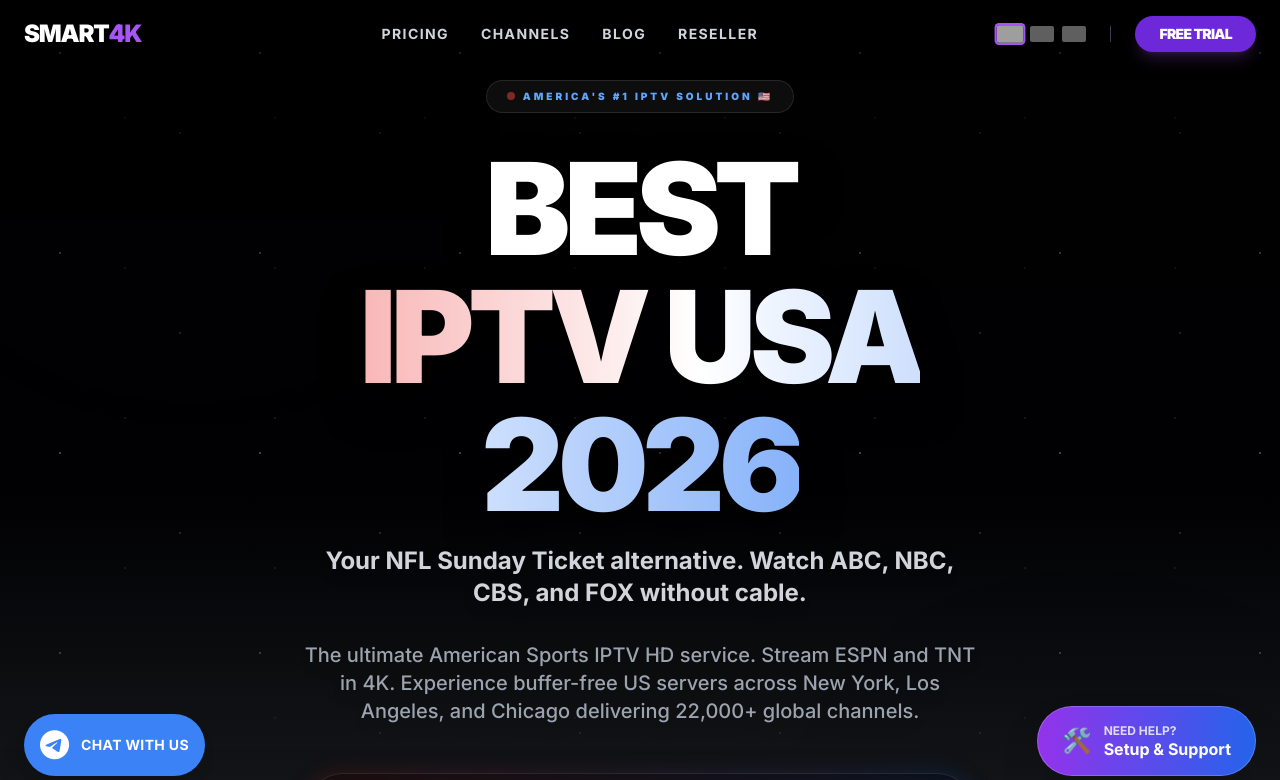
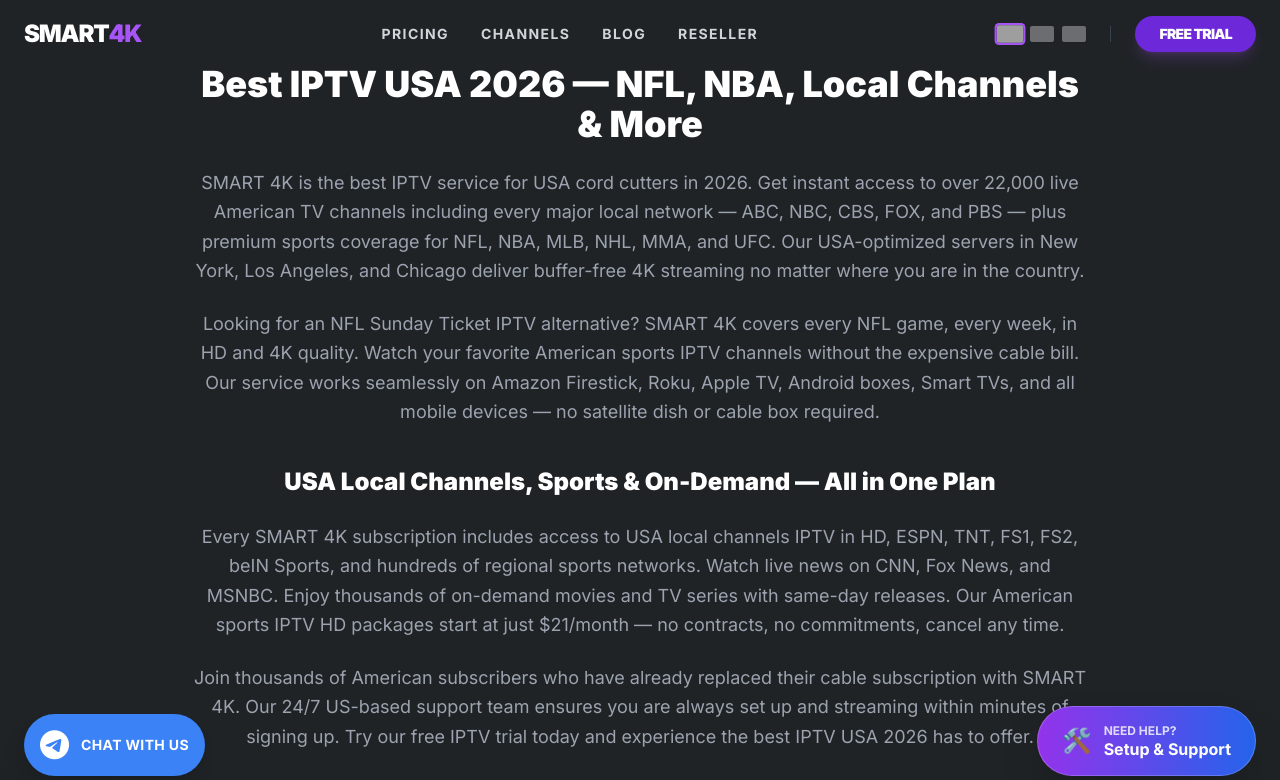
Before and after one commit to tayronsofy/orca4ktv, a Next.js app: page /iptv-usa in a window 1280 px wide. Shown: the top 780 px of the page. Built offline with nearby package versions, Linux system fonts and the light colour scheme; grey boxes are pictures that could not be loaded.

Commit message:
Your update description

```diff
--- a/app/iptv-canada/page.tsx
+++ b/app/iptv-canada/page.tsx
@@ -50,6 +50,42 @@
           })
         }}
       />
+      {/* SEO Content Block - server rendered for crawlers */}
+      <section className="bg-[#1f2326] py-16 px-4">
+        <div className="max-w-4xl mx-auto text-center space-y-6">
+          <h2 className="text-3xl md:text-4xl font-black text-white">
+            Best IPTV Canada 2026 — NHL, TSN, Sportsnet &amp; Canadian TV
+          </h2>
+          <p className="text-gray-400 text-lg leading-relaxed">
+            SMART 4K is the best IPTV Canada 2026 service for Canadian viewers looking to cut the cord without
+            missing a single game. As the ultimate NHL Center Ice IPTV alternative, we broadcast every NHL game
+            live — from the Toronto Maple Leafs to the Vancouver Canucks — in stunning HD and 4K quality.
+            Watch TSN and Sportsnet IPTV Canada, including every playoff series and Stanley Cup Final.
+          </p>
+          <p className="text-gray-400 text-lg leading-relaxed">
+            Beyond hockey, SMART 4K covers the entire Canadian sports calendar. Follow the CFL, NBA Toronto Raptors,
+            Blue Jays MLB games, and Canadian Premier League soccer — all live and buffer-free. Our Canadian local
+            news IPTV channels include CBC, Global TV, CTV, and Citytv across all major Canadian cities, keeping
+            you connected to local news and community programming wherever you are.
+          </p>
+          <h3 className="text-2xl font-black text-white pt-4">
+            French Canadian IPTV Channels &amp; National Sports Networks
+          </h3>
+          <p className="text-gray-400 text-lg leading-relaxed">
+            Quebec viewers can enjoy a full selection of French Canadian IPTV channels including TVA, RDS, V Télé,
+            and Télé-Québec — all in HD. Our bilingual content library covers entertainment, sports, news, and
+            on-demand movies and series for both English and French Canadian audiences. With over 22,000 channels
+            and a massive VOD library, every Canadian household is covered. Plans start at just $21/month CAD.
+          </p>
+          <p className="text-gray-400 text-lg leading-relaxed">
+            Compatible with Amazon Firestick, Apple TV, Android boxes, Smart TVs, and all smartphones and tablets,
+            SMART 4K is the easiest way to replace your Rogers, Bell, or Shaw cable subscription. Our Canadian
+            support team is available 24/7 to get you set up within minutes. Start your free IPTV trial and
+            experience the best IPTV Canada 2026 has to offer.
+          </p>
+        </div>
+      </section>
+
       <CanadaHomePage />
     </>
   )
--- a/app/iptv-uk/page.tsx
+++ b/app/iptv-uk/page.tsx
@@ -50,6 +50,41 @@
           })
         }}
       />
+      {/* SEO Content Block - server rendered for crawlers */}
+      <section className="bg-[#1f2326] py-16 px-4">
+        <div className="max-w-4xl mx-auto text-center space-y-6">
+          <h2 className="text-3xl md:text-4xl font-black text-white">
+            Best IPTV UK 2026 — Premier League, Sky Sports Alternative &amp; UK TV
+          </h2>
+          <p className="text-gray-400 text-lg leading-relaxed">
+            SMART 4K is the best IPTV UK 2026 provider for British viewers who want more for less. Watch all your
+            favourite UK TV channels including BBC One, BBC Two, ITV, Channel 4, Channel 5, and Sky One — all in
+            stunning HD and 4K quality. As the ultimate Sky Sports IPTV alternative, we deliver every Premier League
+            match, Champions League game, and major sporting event without the expensive Sky subscription.
+          </p>
+          <p className="text-gray-400 text-lg leading-relaxed">
+            Never miss a Premier League IPTV no buffering experience again. Our UK-based delivery network ensures
+            your streams are fast, stable, and crystal clear throughout the entire 90 minutes. Whether you support
+            Manchester United, Arsenal, Liverpool, or Chelsea — every match is available live in HD. We also carry
+            TNT Sports IPTV UK for Champions League, Europa League, and domestic cup coverage.
+          </p>
+          <h3 className="text-2xl font-black text-white pt-4">
+            UK TV Channels IPTV HD — Sport, Entertainment &amp; News
+          </h3>
+          <p className="text-gray-400 text-lg leading-relaxed">
+            Beyond football, SMART 4K covers Formula 1, cricket, rugby union, boxing, and golf. Enjoy BBC iPlayer-style
+            on-demand content, Sky documentaries, and the latest Hollywood releases. Our UK TV channels IPTV HD
+            library includes over 22,000 live channels and a massive VOD catalogue — all compatible with your
+            Firestick, Android box, Apple TV, Smart TV, or smartphone. Plans start from just £12/month.
+          </p>
+          <p className="text-gray-400 text-lg leading-relaxed">
+            Thousands of UK subscribers have already made the switch from Sky, BT Sport, and Virgin Media to SMART 4K.
+            Our dedicated support team is available around the clock to get you set up instantly. Start your free
+            IPTV trial today and discover why SMART 4K is the number one Sky Sports IPTV alternative in the UK.
+          </p>
+        </div>
+      </section>
+
       <UKHomePage />
     </>
   )
--- a/app/iptv-usa/page.tsx
+++ b/app/iptv-usa/page.tsx
@@ -50,6 +50,41 @@
           })
         }}
       />
+      {/* SEO Content Block - server rendered for crawlers */}
+      <section className="bg-[#1f2326] py-16 px-4">
+        <div className="max-w-4xl mx-auto text-center space-y-6">
+          <h2 className="text-3xl md:text-4xl font-black text-white">
+            Best IPTV USA 2026 — NFL, NBA, Local Channels &amp; More
+          </h2>
+          <p className="text-gray-400 text-lg leading-relaxed">
+            SMART 4K is the best IPTV service for USA cord cutters in 2026. Get instant access to over 22,000 live
+            American TV channels including every major local network — ABC, NBC, CBS, FOX, and PBS — plus premium
+            sports coverage for NFL, NBA, MLB, NHL, MMA, and UFC. Our USA-optimized servers in New York, Los Angeles,
+            and Chicago deliver buffer-free 4K streaming no matter where you are in the country.
+          </p>
+          <p className="text-gray-400 text-lg leading-relaxed">
+            Looking for an NFL Sunday Ticket IPTV alternative? SMART 4K covers every NFL game, every week, in HD and
+            4K quality. Watch your favorite American sports IPTV channels without the expensive cable bill. Our service
+            works seamlessly on Amazon Firestick, Roku, Apple TV, Android boxes, Smart TVs, and all mobile devices —
+            no satellite dish or cable box required.
+          </p>
+          <h3 className="text-2xl font-black text-white pt-4">
+            USA Local Channels, Sports &amp; On-Demand — All in One Plan
+          </h3>
+          <p className="text-gray-400 text-lg leading-relaxed">
+            Every SMART 4K subscription includes access to USA local channels IPTV in HD, ESPN, TNT, FS1, FS2,
+            beIN Sports, and hundreds of regional sports networks. Watch live news on CNN, Fox News, and MSNBC.
+            Enjoy thousands of on-demand movies and TV series with same-day releases. Our American sports IPTV HD
+            packages start at just $21/month — no contracts, no commitments, cancel any time.
+          </p>
+          <p className="text-gray-400 text-lg leading-relaxed">
+            Join thousands of American subscribers who have already replaced their cable subscription with SMART 4K.
+            Our 24/7 US-based support team ensures you are always set up and streaming within minutes of signing up.
+            Try our free IPTV trial today and experience the best IPTV USA 2026 has to offer.
+          </p>
+        </div>
+      </section>
+
       <USAHomePage />
     </>
   )
```
